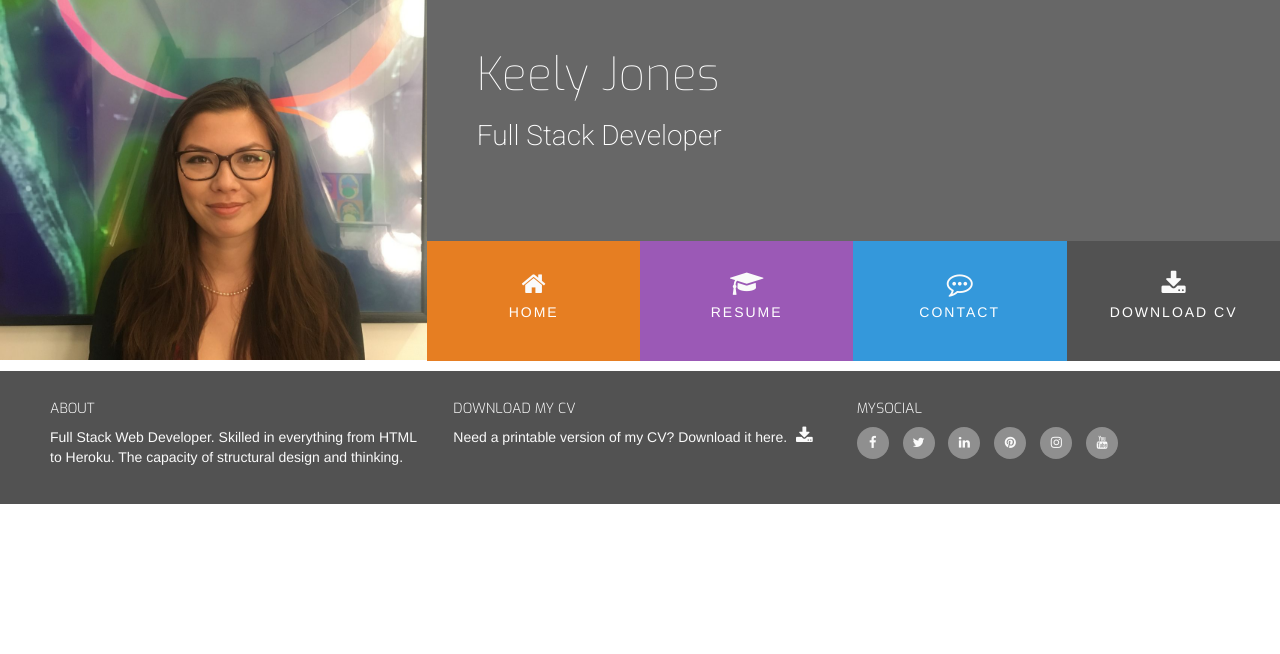
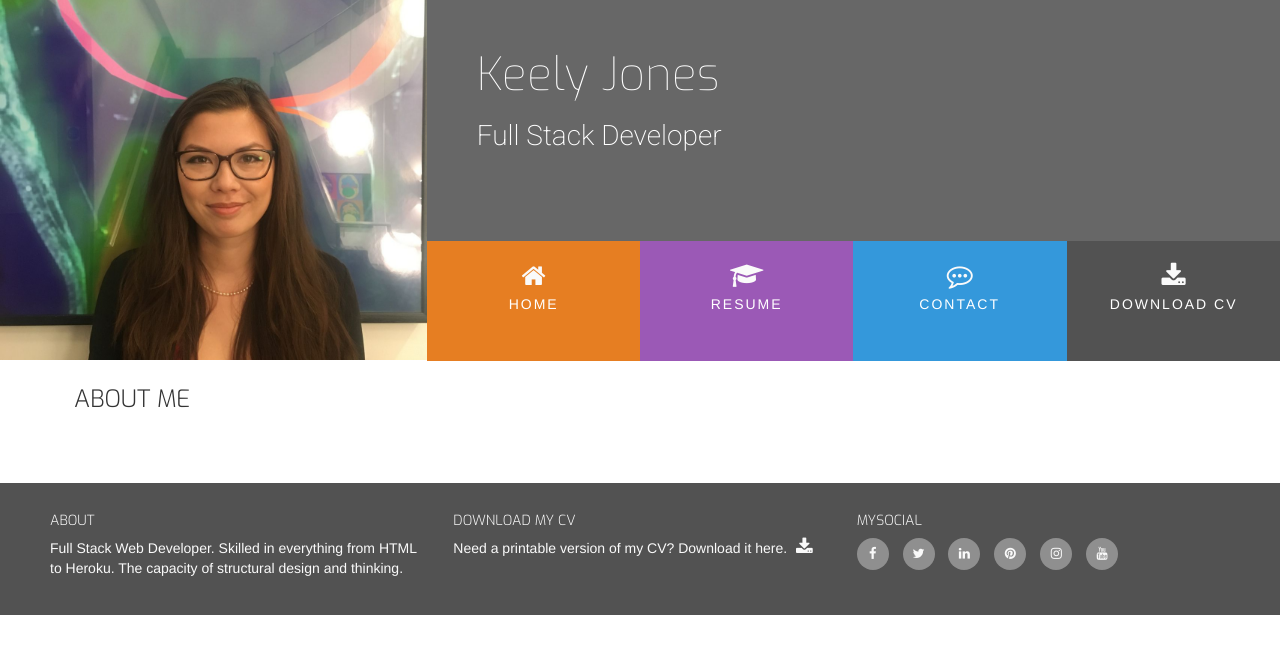
Before and after one commit to keelyjones/miniproject1-myresume, a plain HTML site: page index.html in a window 1280 px wide. Drawn offline with nearby package versions, Linux system fonts and the light colour scheme.

Commit message:
created personal section basic structure and three reasons heading

```diff
--- a/assets/css/style.css
+++ b/assets/css/style.css
@@ -5,6 +5,10 @@
 
 .bg-color-name-title{
     background-color: #676767
+}
+
+.bg-color-three-reasons{
+    background-color: #ffffff
 }
 
 .ui-menu-color-home{
@@ -44,9 +48,27 @@ h4 {
     display: inline-block;
 }
 
+.section-column{
+    padding: 0 30px 30px;
+    float: none;
+    display: table-cell;
+}
+
+.row-table{
+    display: table; /*columns will be equal height within the table*/
+
+}
+
+.section-heading{
+    font-family: "Exo", sans-serif;
+    font-weight: 300;
+    margin-top: 25px;
+    margin-bottom: 40px;
+}
+
 /*----------------------Heading---------------------------*/
 
-.header{
+header {
     margin: 0;
 }
 
@@ -83,24 +105,14 @@ h4 {
     color: #ffffff;
 }
 
-#nav{
-    margin-left: -10px;
-    margin-right: -15px;
+#nav {
+    margin:0;
 }
 
-#nav li{
+#nav li {
     padding: 0;
-
 }
 
-/*----------------------Hover.css---------------------------*/
-
-.hvr-sweep-to-bottom:before {
-    background: rgba(0, 0, 0, 0.2);
-    height: 120px;
-}
-
-/*----------------------Hover.css---------------------------*/
 
 .menuitem {
     height: 120px;
@@ -108,15 +120,16 @@ h4 {
     padding: 0;
 }
 
-.menuitem a{
+.menuitem a {
     width: 100%;
     text-decoration: none;
-    color:  #ffffff;
+    color: #ffffff;
     height: 120px;
 }
 
-.menuitem a i{
-    padding-top: 30px;
+
+.menuitem a i {
+    padding-top: 22px;
     display: block;
     color: #fafafa;
     font-size: 26px;
@@ -133,6 +146,12 @@ h4 {
     letter-spacing: 2px;
 }
 
+/*----------------------Hover.css---------------------------*/
+
+.hvr-sweep-to-bottom:before {
+    background: rgba(0, 0, 0, 0.2);
+    height: 120px;
+}
 
 /*----------------------Footer---------------------------*/
 
--- a/index.html
+++ b/index.html
@@ -2,11 +2,10 @@
 <html lang="en">
 
 <head>
-    <link rel="stylesheet" href="https://stackpath.bootstrapcdn.com/bootstrap/3.3.7/css/bootstrap.min.css" type="text/css" />
-    <link rel="stylesheet" href="https://stackpath.bootstrapcdn.com/font-awesome/4.7.0/css/font-awesome.min.css" type="text/css" />
-    <link rel="stylesheet" href="https://cdnjs.cloudflare.com/ajax/libs/hover.css/2.3.1/css/hover-min.css" type="text/css" />
+    <link rel="stylesheet" href="https://maxcdn.bootstrapcdn.com/bootstrap/3.3.7/css/bootstrap.min.css" type="text/css" />
+    <link rel="stylesheet" href="https://maxcdn.bootstrapcdn.com/font-awesome/4.7.0/css/font-awesome.min.css" type="text/css" />
+    <link rel="stylesheet" href="https://cdnjs.cloudflare.com/ajax/libs/hover.css/2.1.1/css/hover-min.css" type="text/css" />
     <link rel="stylesheet" href="assets/css/style.css" type="text/css" />
-
 </head>
 
 <body>
@@ -22,8 +21,8 @@
                          <h2 class="title">Full Stack Developer</h2>
                     </div>
                 </div>
-                <div id="nav" class"row">
-                    <ul class="list-inline clearfix">
+                <div class="row">
+                    <ul id="nav" class="list-inline clearfix">
                         <li class="col-xs-6 col-sm-3 ui-menu-color-home menuitem">
                             <a href="#" class="hvr-sweep-to-bottom"><i class="fa fa-home" aria-hidden="true"></i><span>Home</span></a>
                         </li>
@@ -41,8 +40,16 @@
             </div>
         </div>
     </header>
-
-    <section>
+    <section class="container-fluid">
+        <div class="row row-table">
+            <div class="col-xs-12 col-sm-12 col-md-8 bg-color-three-reasons section-column">
+                <div class="row">
+                    <div class="col-md-12">
+                        <h3 class="section-heading uppercase">About Me</h3>
+                    </div>
+                </div>
+            </div>
+        </div>
     </section>
     <footer class="container-fluid">
         <div id="footer-details" class="row">
```
